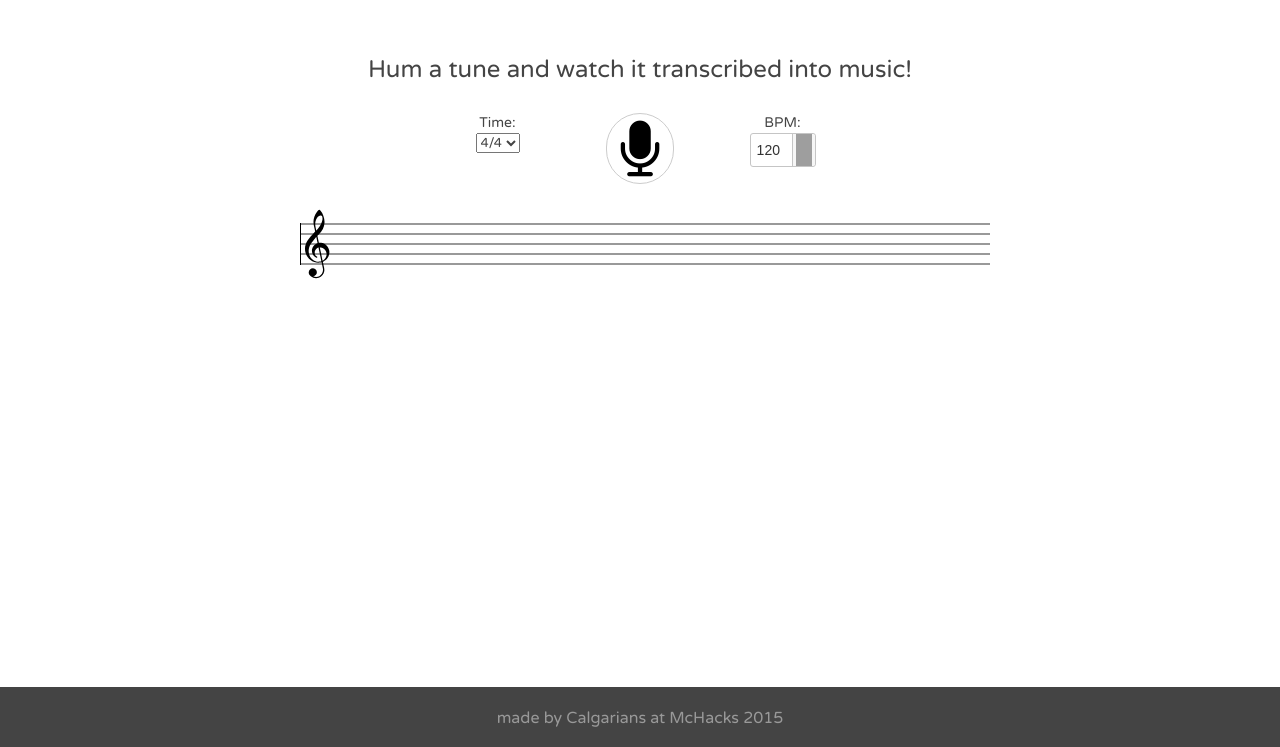
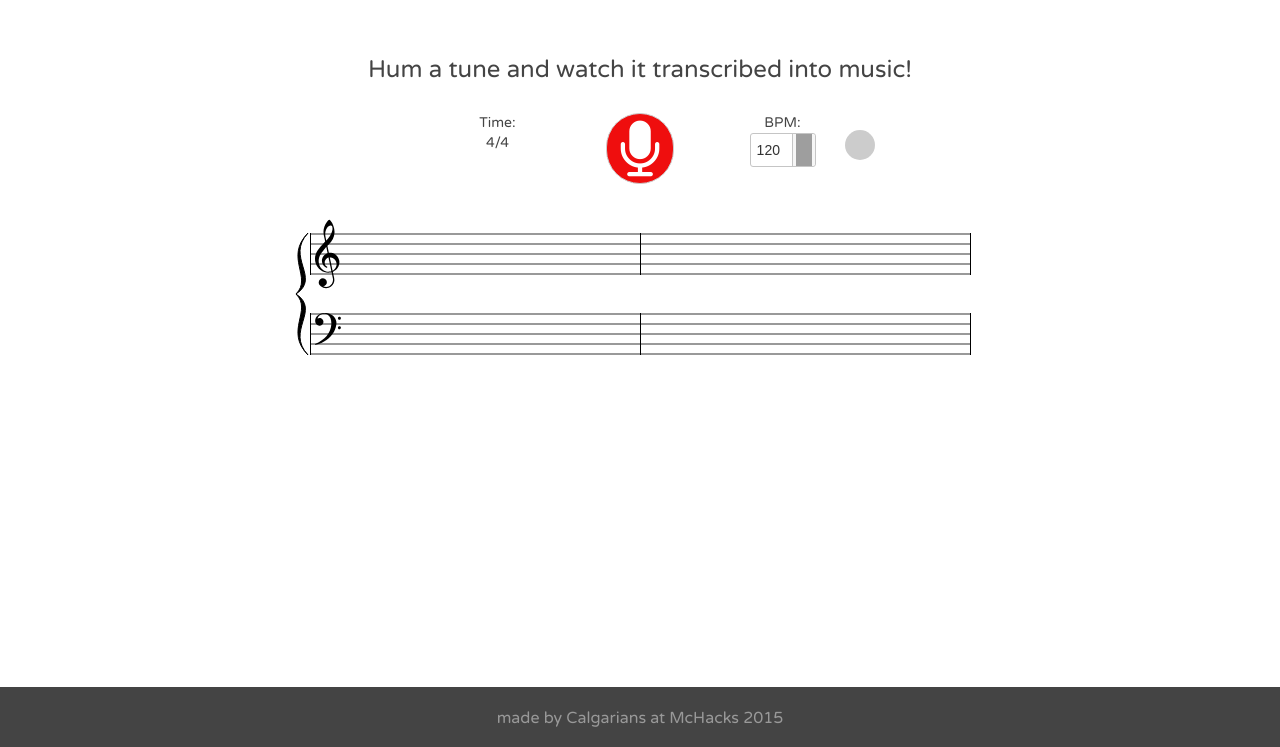
Before and after one commit to JulianSlzr/mchacks15, a plain HTML site: page static/index.html in a window 1280 px wide. Both pictures are taken after a click on the icon 640 px from the left and 201 px from the top of the page. Shown: the part 53-800 px from the top of the page. Drawn offline with nearby package versions, Linux system fonts and the light colour scheme; grey boxes are pictures that could not be loaded.

Commit message:
metronome and canvas extension

```diff
--- a/static/css/main.css
+++ b/static/css/main.css
@@ -13,6 +13,7 @@ body {
 
 #main {
 	margin-top: 40px;
+	padding-bottom: 70px;
 }
 
 .microphone {
@@ -66,3 +67,29 @@ body {
     background-color: #444444;
     color: #999999;
 }
+
+.beep
+{
+    width: 30px;
+    height: 30px;
+    margin-top: 17px;
+    background-color: #ccc;
+
+    -webkit-border-radius: 15px; /* Safari, Chrome */
+    -moz-border-radius: 15px; /* Firefox */
+    border-radius: 15px; /* CSS3 */
+}
+
+#countdown {
+	position: relative;
+	top: 35px;
+	z-index: 999;
+	font-size: 50px;
+	font-weight: bold;
+	height: 0;
+}
+
+#countdown span {
+	padding: 0 20px;
+	border-radius: 15px;
+}
--- a/static/index.html
+++ b/static/index.html
@@ -23,6 +23,7 @@
         </style>
         <link rel="stylesheet" href="css/bootstrap-theme.min.css">
         <link rel="stylesheet" href="css/main.css">
+        <link rel="stylesheet" href="css/metronome.css">
 
         <script src="js/vendor/modernizr-2.8.3-respond-1.4.2.min.js"></script>
     </head>
@@ -51,14 +52,14 @@
             <h3>Hum a tune and watch it transcribed into music!</h3>
             <div class="microphone">
                 <div class="col-md-1 col-sm-offset-4">
-                    <span>Time:</span>
-                    <select name="sig" id="sign">
+                    <span>Time:<br />4/4</span>
+<!--                     <select name="sig" id="sign">
                       <option>2/4</option>
                       <option>3/4</option>
                       <option selected="selected">4/4</option>
                       <option>6/8</option>
                       <option>9/8</option>
-                    </select>
+                    </select> -->
                 </div>
                 <div class="col-md-2">
                     <i class="fa fa-microphone"></i>
@@ -66,8 +67,15 @@
                 <div class="col-md-1">
                     <span>BPM:</span> <input type="text" id="bpm" value="120" />
                 </div>
+                <div class="col-md-1">
+                    <div class="beep"></div>
+                </div>
             </div>
-            <canvas id="staff" width="700" height="100"></canvas>
+        </div>
+    </div>
+    <div class="row">
+        <div class="countdown-row col-md-12">
+            <p id="countdown"><span></span></p>
         </div>
       </div>
     </div>
@@ -89,6 +97,7 @@
         <script src="js/vendor/bootstrap.min.js"></script>
         <script src="js/vexflow-min.js"></script>
         <script src="js/recorderjs/recorder.js"></script>
+        <script src="js/metronome/metronome.js"></script>
         <script src="//code.jquery.com/ui/1.11.2/jquery-ui.js"></script>
 
         <script src="js/main.js"></script>
--- a/static/js/main.js
+++ b/static/js/main.js
@@ -7,14 +7,45 @@
 
 		// ==== RENDER THE STAFF OBJECT ====
 
-		var canvas = $("#staff")[0];
-		var renderer = new Vex.Flow.Renderer(canvas,
-		Vex.Flow.Renderer.Backends.CANVAS);
+		var staveCount = 0
 
-		var ctx = renderer.getContext();
-		var stave = new Vex.Flow.Stave(10, 0, 700);
-		stave.addClef("treble").setContext(ctx).draw();
+		function createNewStave() {
 
+			$(".countdown-row").append('<canvas class="staff" width="700" height="180"></canvas>');
+			var canvas = $(".staff")[staveCount];
+			var renderer = new Vex.Flow.Renderer(canvas,
+			Vex.Flow.Renderer.Backends.CANVAS);
+
+			var ctx = renderer.getContext();
+			var bar1_treble;
+			var bar1_bass;
+			var bar2_treble;
+			var bar2_bass;
+
+			// bar 1
+			var bar1_treble = new Vex.Flow.Stave(20, 0, 330);
+			bar1_treble.addClef("treble");
+			bar1_treble.setContext(ctx).draw();
+
+			var bar1_bass = new Vex.Flow.Stave(20, 80, 330);
+			bar1_bass.addClef("bass");
+			bar1_bass.setContext(ctx).draw();
+
+			var brace = new Vex.Flow.StaveConnector(bar1_treble, bar1_bass);
+			brace.setType(Vex.Flow.StaveConnector.type.BRACE);
+			brace.setContext(ctx).draw();
+
+			// bar 2 - juxtaposing second bar next to first bar
+			var bar2_treble = new Vex.Flow.Stave(bar1_treble.width + bar1_treble.x, bar1_treble.y, 330);
+			bar2_treble.setContext(ctx).draw();
+			var bar2_bass = new Vex.Flow.Stave(bar1_bass.width + bar1_bass.x, bar1_bass.y, 330);
+			bar2_bass.setContext(ctx).draw();
+
+			staveCount++;
+
+		}
+
+		createNewStave()
 
 		// ==== FREQUENCY VIEWER ====
 
@@ -97,6 +128,60 @@
 		navigator.getUserMedia = navigator.getUserMedia || navigator.webkitGetUserMedia;
 		navigator.getUserMedia({audio:true}, gotStream, function() {alert('error')});
 
+		// // ==== METRONOME CODE ====
+
+    	var ticker;
+    	var interval = spinner.value / 60.0;
+    	var noteLength = 0.05;
+    	// var tempo = 120.0;
+    	var tickerCount = 0;
+
+    	function metronome() {
+			ticker = setInterval(function() {
+
+				// create an oscillator
+		        var osc = context.createOscillator();
+		        osc.connect( context.destination );
+
+				if (tickerCount % 4 == 0) {
+					$('.beep').css("background-color", "orange");
+					osc.frequency.value = 880.0;
+				} else {
+					$('.beep').css("background-color", "red");
+					osc.frequency.value = 440.0;
+				}
+
+				setTimeout(function() {
+					$('.beep').css("background-color", "black")
+				}, 200)
+
+				if (tickerCount < 8) {
+
+			        osc.start( context.currentTime );
+			        osc.stop( context.currentTime + noteLength );
+
+			        $('#countdown span').html(8 - tickerCount);
+			        $('#countdown span').css("background-color", "rgba(256, 256, 256, 0.7)");
+
+			    } else {
+
+			    	$('#countdown').css("visibility", "hidden");
+			    	startRecord();
+
+			    	if (tickerCount >= 16 && tickerCount % 8 == 0) {
+			    		console.log("got here")
+			    		createNewStave();
+			    	}
+
+			    }
+
+		        tickerCount++;
+
+		        // FLASH THINGY
+
+		    }, (60.0 / $("#bpm").val()) * 1000);
+    	}
+
 		// ==== SET UP WEBSOCKET THINGY ====
 
 		// CHANGE TO RELATIVE URL
@@ -106,7 +191,7 @@
 		};
 
 		ws.onmessage = function(e) {
-		   console.log("ayy lmao")
+		   console.log(e.data)
 		}
 
 		// ==== SET UP MIC HANDLER ====
@@ -114,7 +199,16 @@
 		var intervalKey;
 		var rec;
 
+		var hasStarted = false;
+
 		function startRecord() {
+
+			if (hasStarted)
+				return;
+
+			hasStarted = true;
+
+			console.log('a');
 
 			rec = new Recorder(sourceNode);
 
@@ -132,41 +226,71 @@
 
 		}
 
+
     	$('i.fa-microphone').click(function() {
+
 
     		if ($(this).hasClass('recording')) {
     			console.log('b');
     			rec.stop();
 				rec.clear();
+				clearInterval(ticker);
 				clearInterval(intervalKey);
     		} else {
-    			console.log('a')
-    			startRecord();
+    			metronome();
     		}
 
     		$(this).toggleClass('recording');
 
-			// var notes = [
-			//     // A quarter-note C.
-			//     new Vex.Flow.StaveNote({ keys: ["c/4"], duration: "q" }),
-			//     new Vex.Flow.StaveNote({ keys: ["d/4"], duration: "q" }),
-			//     new Vex.Flow.StaveNote({ keys: ["e/4"], duration: "q" }),
-			//     new Vex.Flow.StaveNote({ keys: ["f/4"], duration: "q" })
-			// ]
+    		var notesTreble = [
+			  new Vex.Flow.StaveNote({ keys: ["e/5"], duration: "q" }),
+			  new Vex.Flow.StaveNote({ keys: ["d/5"], duration: "h" }),
+			  new Vex.Flow.StaveNote({ keys: ["c/5", "e/5", "g/5"], duration: "q" })
+			];
 
-			// // Create a voice in 4/4
-			//   var voice = new Vex.Flow.Voice({
-			//     num_beats: 4,
-			//     beat_value: 4,
-			//     resolution: Vex.Flow.RESOLUTION
-			//   });
+			var notesBass = [
+			  new Vex.Flow.StaveNote({ keys: ["c/3"], duration: "h", clef: "bass" }),
+			  new Vex.Flow.StaveNote({ keys: ["g/3"], duration: "h", clef: "bass" })
+			];
 
-			//   // Add notes to voice
-			//   voice.addTickables(notes);
+			function create_4_4_voice(staff) {
+			  return new Vex.Flow.Voice({
+			    num_beats: 4,
+			    beat_value: 4,
+			    resolution: Vex.Flow.RESOLUTION
+			  });
+			}
 
-			//   // Format and justify the notes to 700 pixels
-			//   var formatter = new Vex.Flow.Formatter().
-			//     joinVoices([voice]).format([voice], 700);
+			// var voiceTreble = create_4_4_voice().addTickables(notesTreble);
+			// var voiceBass = create_4_4_voice().addTickables(notesBass);
+
+			// var formatter = new Vex.Flow.Formatter()
+			//   .joinVoices([voiceTreble, voiceBass])
+			//   .format([voiceTreble, voiceBass], 330);
+
+			// voiceTreble.draw(ctx, bar1_treble);
+			// voiceBass.draw(ctx, bar1_bass);
+
+			// var notesBar1 = [
+			// new Vex.Flow.StaveNote({ keys: ["c/4"], duration: "q" }),
+			// new Vex.Flow.StaveNote({ keys: ["d/4"], duration: "q" }),
+			// new Vex.Flow.StaveNote({ keys: ["b/4"], duration: "qr" }),
+			// new Vex.Flow.StaveNote({ keys: ["c/4", "e/4", "g/4"], duration: "q" })
+			// ];
+
+			// // Helper function to justify and draw a 4/4 voice
+			// Vex.Flow.Formatter.FormatAndDraw(ctx, staveBar1, notesBar1);
+
+			// var notesBar2 = [
+			// new Vex.Flow.StaveNote({ keys: ["c/4"], duration: "8" }),
+			// new Vex.Flow.StaveNote({ keys: ["d/4"], duration: "8" }),
+			// new Vex.Flow.StaveNote({ keys: ["g/4"], duration: "8" }),
+			// new Vex.Flow.StaveNote({ keys: ["e/4"], duration: "8" })
+			// ];
+
+			// // Helper function to justify and draw a 4/4 voice
+			// Vex.Flow.Formatter.FormatAndDraw(ctx, staveBar2, notesBar2);
+
 
 			// setTimeout(function() {
 			// 	// Render voice
```
Also changed, not shown: static/js/vexflow-min.js.
